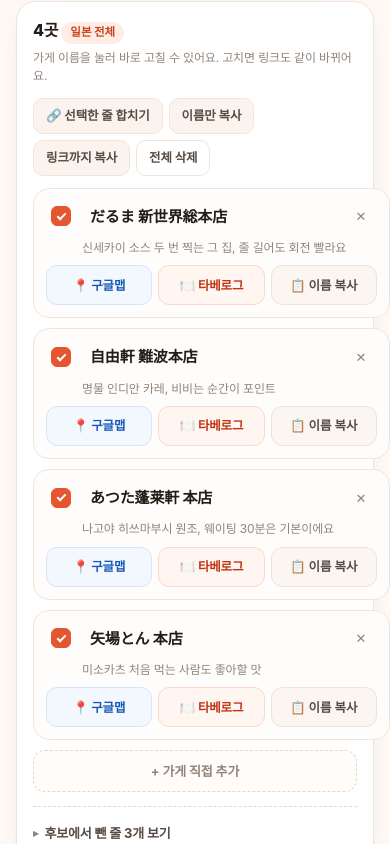
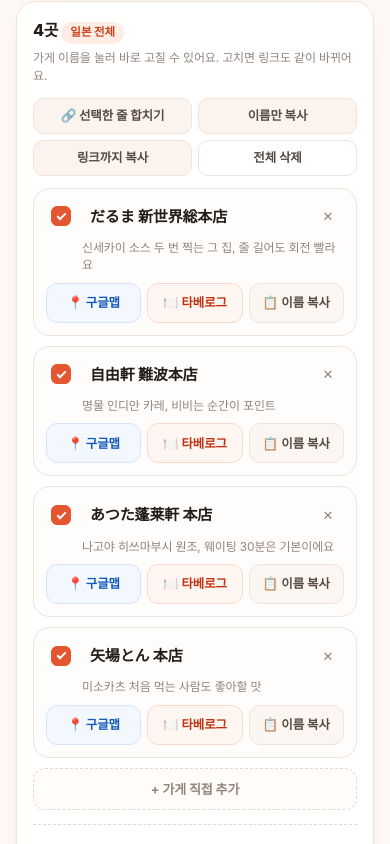
Before and after one commit to cindy954/Japan-map, a plain HTML site: page index.html in a window 390 px wide. Both pictures are taken after a click on the button "예시 리스트로 테스트해보기". Shown: the part 1070-1914 px from the top of the page. Drawn offline with Linux system fonts and the light colour scheme; a web font is replaced by a local one.

Commit message:
모바일 폭에서 카드가 화면 밖으로 넘치던 문제 수정
- 결과 카드 3버튼이 최소 폭을 밀어내 390px에서 카드가 잘리던 문제 (minmax(0,1fr) + 말줄임)
- 340px 이하에서는 복사 버튼을 아래 줄로 내려 2열 배치
- 일괄 버튼 2x2 그리드, 합치기 중에는 토스트가 하단 바 위로 올라오게
- 합치기 완료 토스트 문구 간단히

```diff
--- a/app.js
+++ b/app.js
@@ -509,9 +509,12 @@
       '</div>' +
       (it.note ? '<p class="place-note">' + esc(it.note) + '</p>' : '') +
       '<div class="place-actions">' +
-        '<a class="act act-map" href="' + esc(maps) + '" target="_blank" rel="noopener">📍 구글맵</a>' +
-        '<a class="act act-tabelog" href="' + esc(tabelog) + '" target="_blank" rel="noopener">🍽️ 타베로그</a>' +
-        '<button class="act act-copy" type="button" data-act="copy">📋 이름 복사</button>' +
+        '<a class="act act-map" href="' + esc(maps) + '" target="_blank" rel="noopener">' +
+          '📍<span class="act-label">구글맵</span></a>' +
+        '<a class="act act-tabelog" href="' + esc(tabelog) + '" target="_blank" rel="noopener">' +
+          '🍽️<span class="act-label">타베로그</span></a>' +
+        '<button class="act act-copy" type="button" data-act="copy">' +
+          '📋<span class="act-label">이름 복사</span></button>' +
       '</div>' +
     '</article>';
   }
@@ -643,7 +646,7 @@
         try { input.setSelectionRange(input.value.length, input.value.length); } catch (e) { /* 무시 */ }
       }
     }
-    toast(count + '줄을 하나로 합쳤어요 · ' + merged.name);
+    toast(count + '줄을 하나로 합쳤어요');
   }
 
   function findItem(id) {
--- a/styles.css
+++ b/styles.css
@@ -261,11 +261,18 @@ textarea::placeholder { color: #B3A79F; }
   font-size: 11.5px; font-weight: 800; letter-spacing: 0;
 }
 
-.bulk { display: flex; flex-wrap: wrap; gap: 6px; margin-top: 12px; }
+.bulk {
+  display: grid;
+  grid-template-columns: repeat(2, minmax(0, 1fr));
+  gap: 6px;
+  margin-top: 12px;
+}
+.bulk .btn { width: 100%; }
 
-.places { display: grid; gap: 10px; margin-top: 12px; }
+.places { display: grid; grid-template-columns: minmax(0, 1fr); gap: 10px; margin-top: 12px; }
 
 .place {
+  min-width: 0;
   border: 1px solid var(--line); border-radius: 16px;
   background: #FFFDFB; padding: 10px 12px 12px;
 }
@@ -325,6 +332,7 @@ textarea::placeholder { color: #B3A79F; }
 .act {
   display: inline-flex; align-items: center; justify-content: center; gap: 3px;
   min-width: 0;
+  overflow: hidden;
   min-height: 40px; padding: 0 4px;
   border-radius: 11px; border: 1px solid var(--line);
   background: #fff; color: var(--ink-2);
@@ -336,6 +344,7 @@ textarea::placeholder { color: #B3A79F; }
 .act-map { color: #1458B8; background: #F3F8FF; border-color: #D6E5FB; }
 .act-tabelog { color: #BF3312; background: #FFF5F1; border-color: #FBD9CC; }
 .act-copy { background: #FBF6F1; }
+.act-label { overflow: hidden; text-overflow: ellipsis; }
 
 /* ---------- excluded ---------- */
 .excluded { margin-top: 14px; border-top: 1px dashed var(--line-2); padding-top: 8px; }
@@ -414,6 +423,7 @@ textarea::placeholder { color: #B3A79F; }
 .merge-bar .btn:disabled { opacity: .45; }
 
 body.merge-open { padding-bottom: 96px; }
+body.merge-open .toast { bottom: calc(96px + env(safe-area-inset-bottom)); }
 
 /* ---------- how / footer ---------- */
 .how { margin: 20px 0 0; padding: 0 2px; }
@@ -446,7 +456,13 @@ body.merge-open { padding-bottom: 96px; }
   .place-actions { gap: 4px; }
 }
 
+@media (max-width: 340px) {
+  .place-actions { grid-template-columns: 1fr 1fr; }
+  .act-copy { grid-column: 1 / -1; }
+}
+
 @media (min-width: 520px) {
+  .bulk { grid-template-columns: repeat(4, minmax(0, 1fr)); }
   .thumbs { grid-template-columns: repeat(4, 1fr); }
   .place-actions .act { font-size: 13px; }
   .hero { padding: 34px 0 28px; }
```
